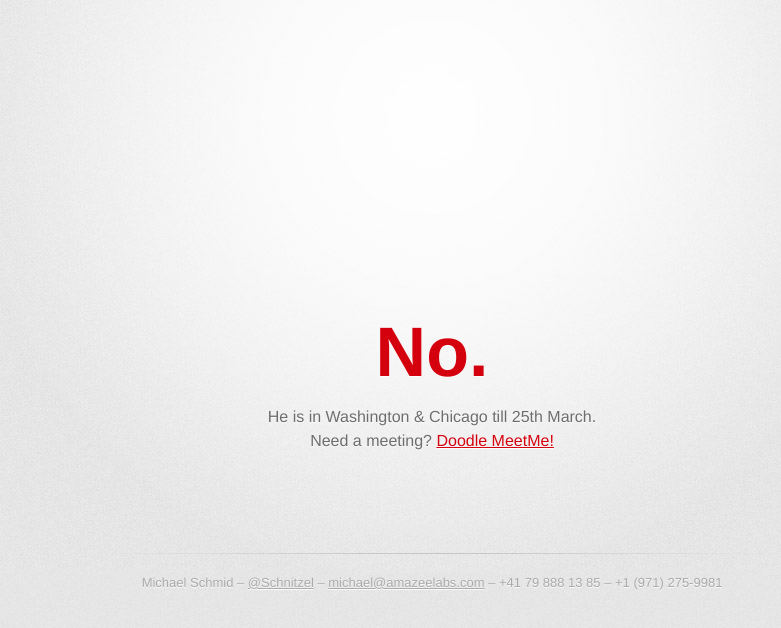
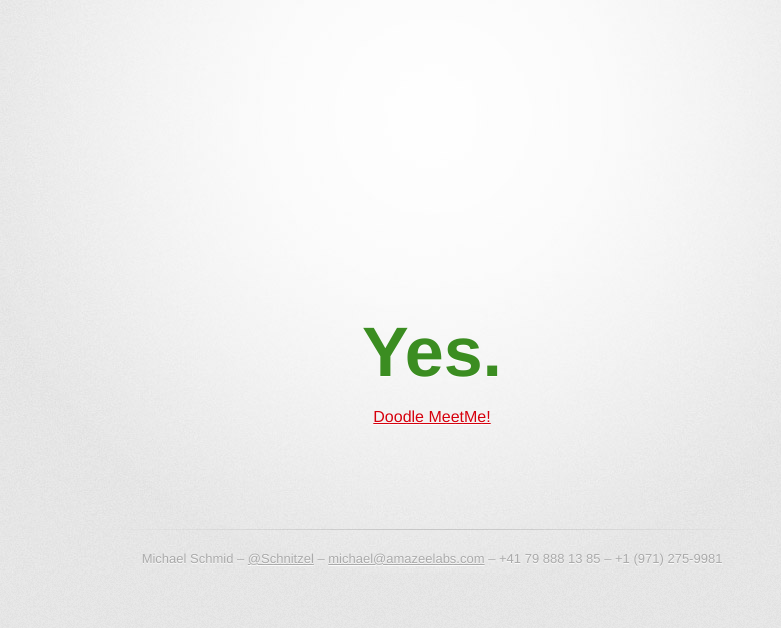
Before and after one commit to Schnitzel/isSchnitzelInSwitzerland, a plain HTML site: page index.html in a window 1280 px wide. Shown: the whole page, without its empty margins (208-989 px from the left). Drawn offline with Linux system fonts and the light colour scheme; a web font is replaced by a local one.

Commit message:
Update index.html

```diff
--- a/index.html
+++ b/index.html
@@ -9,7 +9,7 @@
     <script src="//html5shiv.googlecode.com/svn/trunk/html5.js"></script>
     <![endif]-->
     <title>Is Schnitzel in Switzerland?</title>
-    <meta name="description" content="No." />
+    <meta name="description" content="Yes." />
     <meta property="og:image" content="http://www.amazeelabs.com/sites/default/files/michael_schmid_0.png" />
     <meta property="og:type" content="profile" />
     <meta property="profile:first_name " content="Michael" />
@@ -21,9 +21,9 @@
 
 
         <section id="main_content">
-          <h1 class="no">No.</h1>
-         <p>He is in Washington & Chicago till 25th March.</p>
-         <p>Need a meeting? <!--<a target="_blank" href="http://www.timeanddate.com/worldclock/meeting.html?p1=224">Check timezones!</a> or--> <a href="http://doodle.com/schnitzel" target="_blank">Doodle MeetMe!</a></p>
+          <h1 class="yes">Yes.</h1>
+         <!--<p>He is in Washington & Chicago till 25th March.</p>
+         <p>Need a meeting? <a target="_blank" href="http://www.timeanddate.com/worldclock/meeting.html?p1=224">Check timezones!</a> or--> <a href="http://doodle.com/schnitzel" target="_blank">Doodle MeetMe!</a></p>
         </section>
 
 <footer>
```
